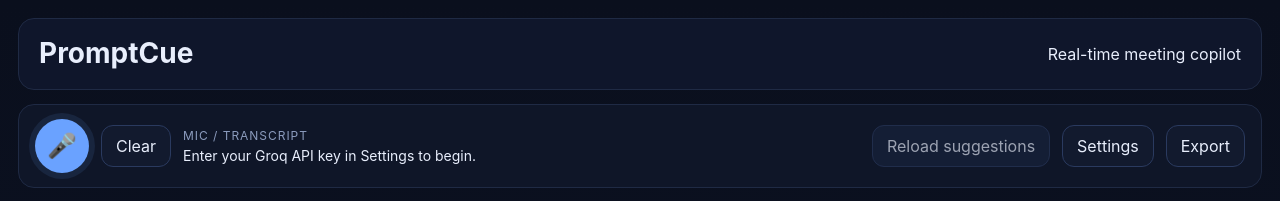
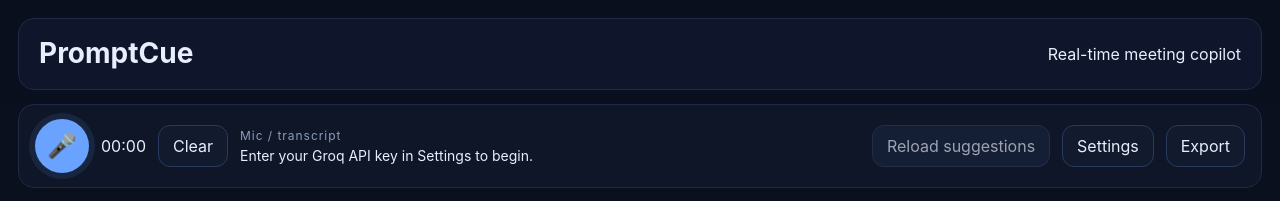
Before and after one commit to krisha-parikh/PromtCue, a React (Vite) app in the folder client/: page / in a window 1280 px wide. Shown: the top 201 px of the page. Built offline with nearby package versions, Linux system fonts and the light colour scheme; no server answers.

Commit message:
Refactor ControlBar component for improved readability

```diff
--- a/client/src/components/ControlBar.jsx
+++ b/client/src/components/ControlBar.jsx
@@ -1,3 +1,15 @@
+import { useEffect, useRef, useState } from "react";
+
+function formatElapsed(seconds) {
+  const m = Math.floor(seconds / 60)
+    .toString()
+    .padStart(2, "0");
+  const s = Math.floor(seconds % 60)
+    .toString()
+    .padStart(2, "0");
+  return `${m}:${s}`;
+}
+
 function ControlBar({
   apiKey,
   isRecording,
@@ -9,10 +21,26 @@
   onOpenSettings,
   onClearSession,
 }) {
+  const [elapsed, setElapsed] = useState(0);
+  const intervalRef = useRef(null);
+
+  useEffect(() => {
+    if (isRecording) {
+      intervalRef.current = setInterval(() => {
+        setElapsed((prev) => prev + 1);
+      }, 1000);
+    } else {
+      clearInterval(intervalRef.current);
+      setElapsed(0);
+    }
+
+    return () => clearInterval(intervalRef.current);
+  }, [isRecording]);
+
   const statusText = !apiKey
     ? "Enter your Groq API key in Settings to begin."
     : isRecording
-      ? "Recording live... Transcript appends every 30s."
+      ? "Recording live... transcript appends every 30s."
       : isTranscribing
         ? "Transcribing latest chunk..."
         : "Click mic to start.";
@@ -29,6 +57,19 @@
           {isRecording ? "■" : "🎤"}
         </button>
 
+        <div className="transport-readout">
+          <div className={`level-meter ${isRecording ? "is-live" : ""}`} aria-hidden="true">
+            <span className="bar" />
+            <span className="bar" />
+            <span className="bar" />
+            <span className="bar" />
+            <span className="bar" />
+          </div>
+          <span className={`tape-counter ${isRecording ? "is-live" : ""}`}>
+            {formatElapsed(elapsed)}
+          </span>
+        </div>
+
         <button
           className="panel-btn secondary"
           onClick={onClearSession}
@@ -38,7 +79,7 @@
         </button>
 
         <div className="mic-status-block">
-          <div className="section-label">MIC / TRANSCRIPT</div>
+          <div className="section-label">Mic / transcript</div>
           <div className="section-subtext">{statusText}</div>
         </div>
       </div>
```
